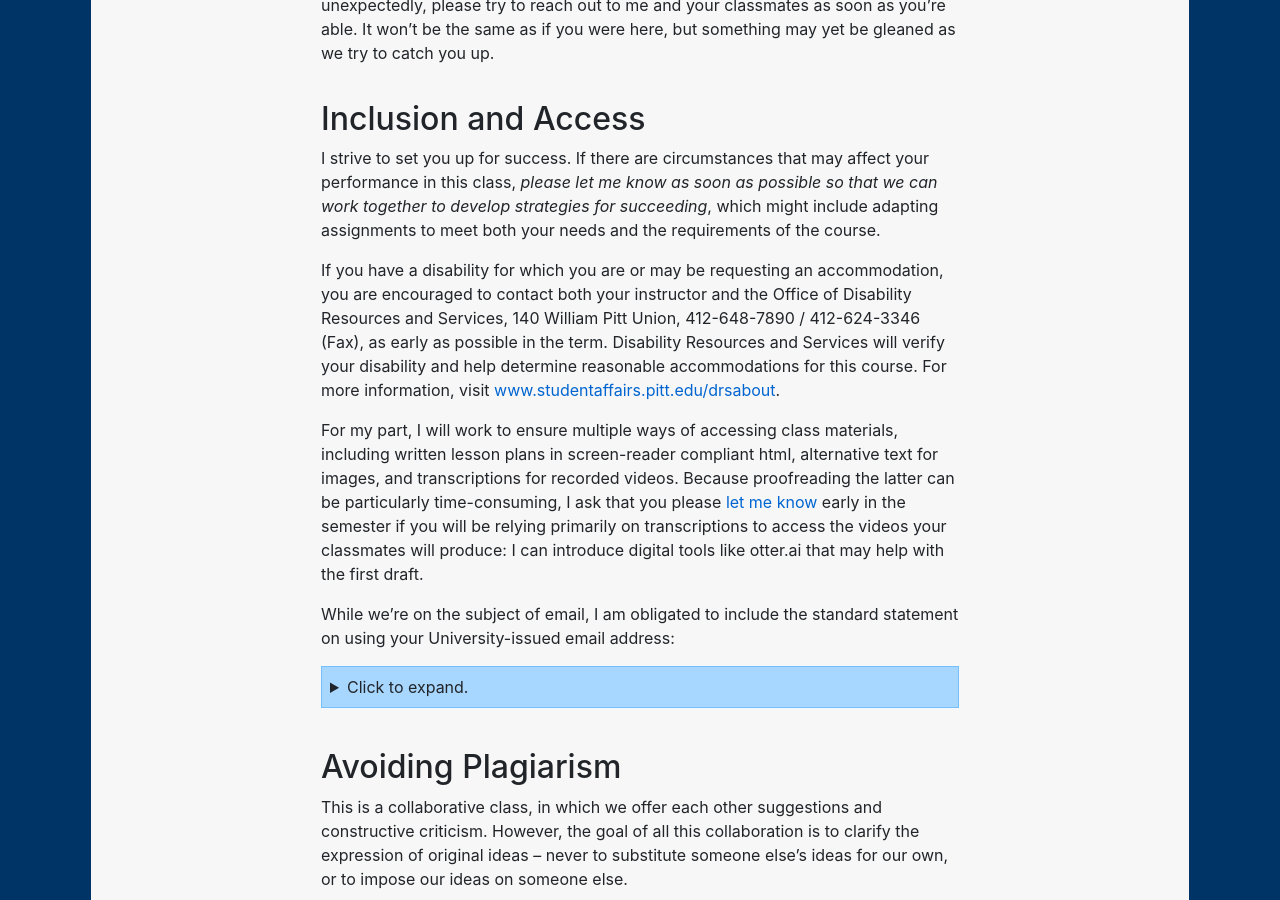
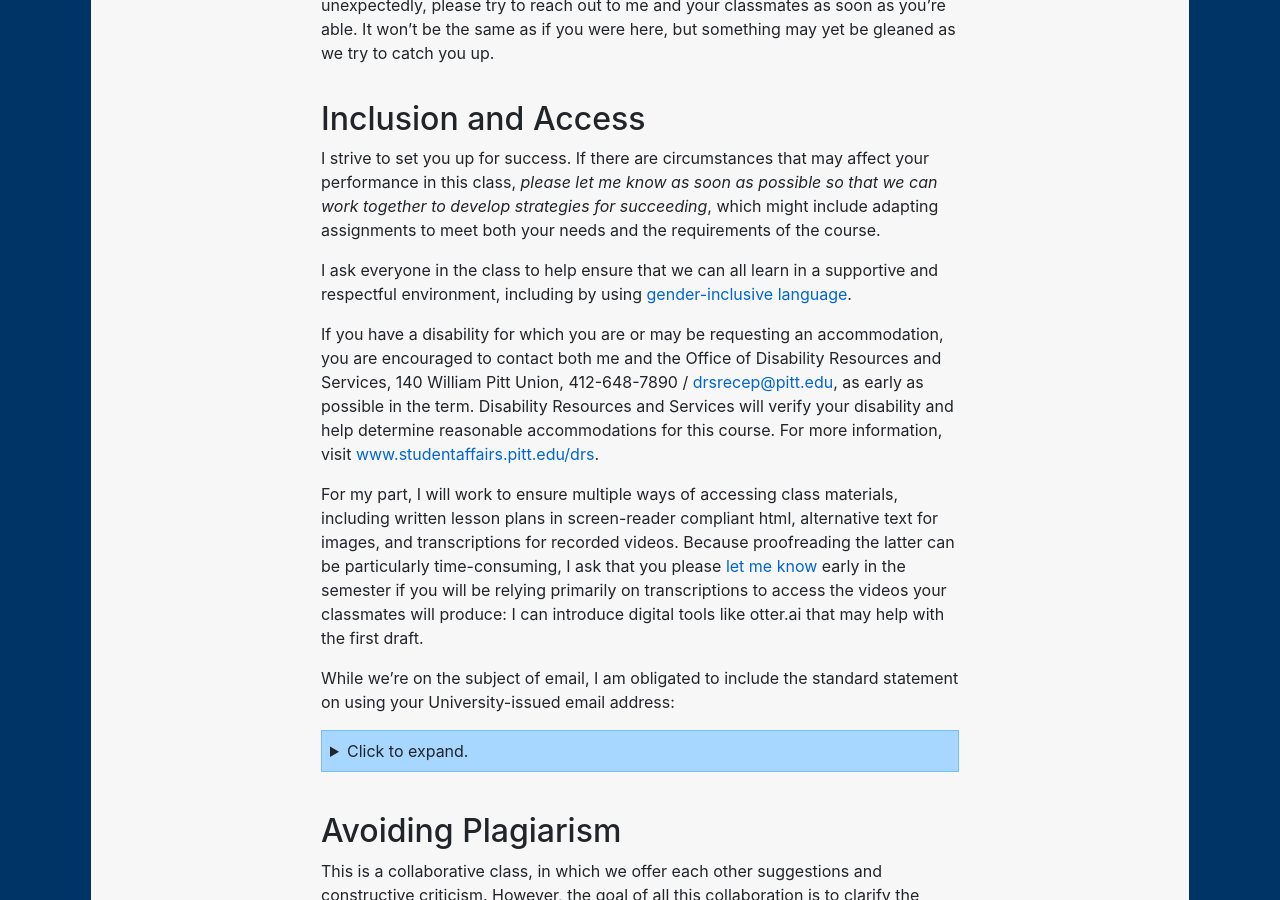
Before and after one commit to benmiller314/dsam2024fall, a Jekyll site: the page built from policies.md, in a window 1280 px wide and 900 px high, scrolled down 702 px. Built offline with Jekyll 4.4.1, drawn with Linux system fonts in a browser that asks for light colours; our own code applies the rules of GitHub Pages for plain Markdown files.

```diff
--- a/_config.yml
+++ b/_config.yml
@@ -28,7 +28,7 @@ course:
   instructor:
     name: Benjamin Miller
     office: CL 617-N and Zoom
-    office_hours: M/Tu/Th 12:30-2:00pm or by appointment
+    office_hours: M/Th 12:30-2:00pm or by appointment
     email: millerb@pitt.edu
     # No @ before your username; e.g., twitter, not @twitter
     twitter: benmiller314
--- a/policies.md
+++ b/policies.md
@@ -14,7 +14,9 @@ That said, I know life is complex, and we have a lot going on – including conf
 ## Inclusion and Access
 I strive to set you up for success. If there are circumstances that may affect your performance in this class, _please let me know as soon as possible so that we can work together to develop strategies for succeeding_, which might include adapting assignments to meet both your needs and the requirements of the course.
 
-If you have a disability for which you are or may be requesting an accommodation, you are encouraged to contact both your instructor and the Office of Disability Resources and Services, 140 William Pitt Union, 412-648-7890 / 412-624-3346 (Fax), as early as possible in the term. Disability Resources and Services will verify your disability and help determine reasonable accommodations for this course. For more information, visit [www.studentaffairs.pitt.edu/drsabout](https://www.studentaffairs.pitt.edu/drsabout).
+I ask everyone in the class to help ensure that we can all learn in a supportive and respectful environment, including by using [gender-inclusive language](https://www.gsws.pitt.edu/resources/faculty-resources/gender-inclusivenon-sexist-language-statement-syllabi).
+
+If you have a disability for which you are or may be requesting an accommodation, you are encouraged to contact both me and the Office of Disability Resources and Services, 140 William Pitt Union, 412-648-7890 / [drsrecep@pitt.edu](mailto:drsrecep@pitt.edu), as early as possible in the term. Disability Resources and Services will verify your disability and help determine reasonable accommodations for this course. For more information, visit [www.studentaffairs.pitt.edu/drs](https://www.studentaffairs.pitt.edu/drs).
 
 For my part, I will work to ensure multiple ways of accessing class materials, including written lesson plans in screen-reader compliant html, alternative text for images, and transcriptions for recorded videos. Because proofreading the latter can be particularly time-consuming, I ask that you please [let me know](mailto:millerb@pitt.edu) early in the semester if you will be relying primarily on transcriptions to access the videos your classmates will produce: I can introduce digital tools like otter.ai that may help with the first draft.
 
```
Also changed, not shown: schedule.md (+1 -1 lines), 1 other file.
